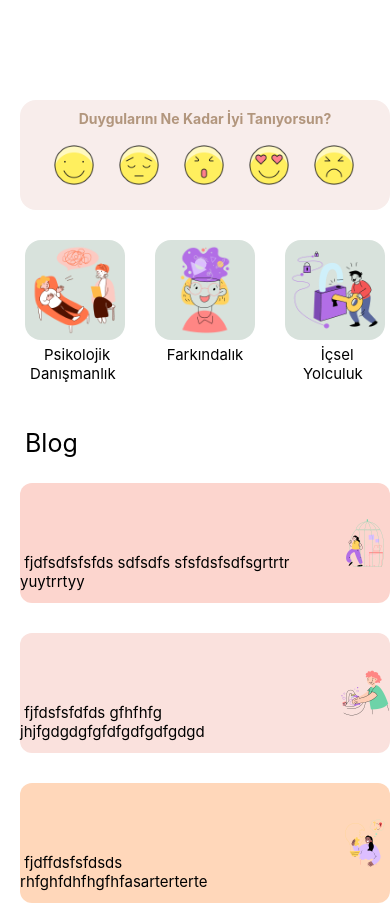
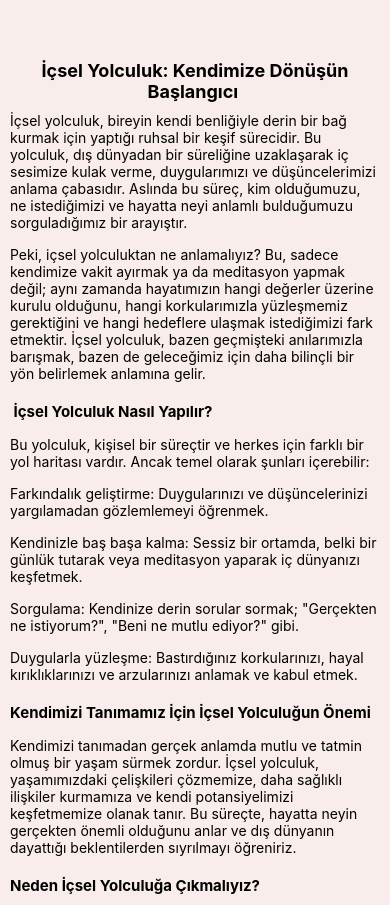
Before and after one commit to goksuayaz/Psychology-App, a React Native app: screen /InnerJScreen in a window 390 px wide. Shown: the top 905 px of the page. Built offline with nearby package versions, Linux system fonts and the light colour scheme.

Commit message:
InnerJScreen Edits

```diff
--- a/App.js
+++ b/App.js
@@ -4,6 +4,7 @@ import MainScreen from './src/screens/MainScreen';
 import EmotionScreen from './src/screens/EmotionScreen';
 import CounselingScreen from './src/screens/CounselingScreen';
 import AwarenessScreen from './src/screens/AwarenessScreen';
+import InnerJScreen from './src/screens/InnerJScreen';
 
 
 
@@ -20,6 +21,7 @@ export default function App() {
         <Stack.Screen options={{ headerShown: false }} name="EmotionScreen" component={EmotionScreen} />
         <Stack.Screen options={{ headerShown: false }} name="CounselingScreen" component={CounselingScreen} />
         <Stack.Screen options={{ headerShown: false }} name="AwarenessScreen" component={AwarenessScreen} />
+        <Stack.Screen options={{ headerShown: false }} name="InnerJScreen" component={InnerJScreen} />
       </Stack.Navigator>
     </NavigationContainer>
 
--- /dev/null
+++ b/src/screens/InnerJScreen.js
@@ -0,0 +1,100 @@
+import { ScrollView, StyleSheet, Text, View } from 'react-native'
+import React from 'react'
+
+const InnerJScreen = () => {
+    return (
+
+        <ScrollView>
+            <View style={styles.container}>
+                <Text style={styles.topHeader}>İçsel Yolculuk: Kendimize Dönüşün Başlangıcı </Text>
+
+                <Text style={styles.textArea}>
+                    İçsel yolculuk, bireyin kendi benliğiyle derin bir bağ kurmak için yaptığı ruhsal bir keşif sürecidir. Bu yolculuk, dış dünyadan bir süreliğine uzaklaşarak iç sesimize kulak verme, duygularımızı ve düşüncelerimizi anlama çabasıdır. Aslında bu süreç, kim olduğumuzu, ne istediğimizi ve hayatta neyi anlamlı bulduğumuzu sorguladığımız bir arayıştır. </Text>
+
+                <Text style={styles.textArea}>
+                    Peki, içsel yolculuktan ne anlamalıyız? Bu, sadece kendimize vakit ayırmak ya da meditasyon yapmak değil; aynı zamanda hayatımızın hangi değerler üzerine kurulu olduğunu, hangi korkularımızla yüzleşmemiz gerektiğini ve hangi hedeflere ulaşmak istediğimizi fark etmektir. İçsel yolculuk, bazen geçmişteki anılarımızla barışmak, bazen de geleceğimiz için daha bilinçli bir yön belirlemek anlamına gelir. </Text>
+
+                <Text style={styles.textHeader}> İçsel Yolculuk Nasıl Yapılır? </Text>
+                <Text style={styles.textArea}>
+                    Bu yolculuk, kişisel bir süreçtir ve herkes için farklı bir yol haritası vardır. Ancak temel olarak şunları içerebilir:</Text>
+                <Text style={styles.textArea}>
+                    Farkındalık geliştirme: Duygularınızı ve düşüncelerinizi yargılamadan gözlemlemeyi öğrenmek.</Text>
+                <Text style={styles.textArea}>
+                    Kendinizle baş başa kalma: Sessiz bir ortamda, belki bir günlük tutarak veya meditasyon yaparak iç dünyanızı keşfetmek.</Text>
+                <Text style={styles.textArea}>
+                    Sorgulama: Kendinize derin sorular sormak; "Gerçekten ne istiyorum?", "Beni ne mutlu ediyor?" gibi. </Text>
+                <Text style={styles.textArea}>
+                    Duygularla yüzleşme: Bastırdığınız korkularınızı, hayal kırıklıklarınızı ve arzularınızı anlamak ve kabul etmek. </Text>
+
+                <Text style={styles.textHeader}>
+                    Kendimizi Tanımamız İçin İçsel Yolculuğun Önemi </Text>
+
+                <Text style={styles.textArea}>
+                    Kendimizi tanımadan gerçek anlamda mutlu ve tatmin olmuş bir yaşam sürmek zordur. İçsel yolculuk, yaşamımızdaki çelişkileri çözmemize, daha sağlıklı ilişkiler kurmamıza ve kendi potansiyelimizi keşfetmemize olanak tanır. Bu süreçte, hayatta neyin gerçekten önemli olduğunu anlar ve dış dünyanın dayattığı beklentilerden sıyrılmayı öğreniriz. </Text>
+
+                <Text style={styles.textHeader}>
+                    Neden İçsel Yolculuğa Çıkmalıyız? </Text>
+
+                <Text style={styles.textArea}>
+                    Çünkü yaşam, yalnızca dış dünyadaki başarılarla değil, iç dünyamızdaki huzurla da ilgilidir. İçsel yolculuk, hayatımızın kontrolünü yeniden ele almamızı sağlar. Bu yolculuğa çıkan kişi, hem kendi zayıflıklarını hem de güçlü yönlerini tanır. Kendi değerlerini ve sınırlarını bilerek daha anlamlı bir hayat sürdürme şansı yakalar. </Text>
+
+                <Text style={styles.textArea}>
+                    Unutmayın, içsel yolculuk bir varış noktası değil, sürekli bir süreçtir. Bu süreçte kendinize şefkatle yaklaşmayı ve acele etmemeyi unutmamalısınız. Her adım, sizi daha iyi bir versiyonunuza yaklaştıracaktır.</Text>
+            </View >
+
+        </ScrollView >
+    )
+}
+
+export default InnerJScreen
+
+const styles = StyleSheet.create({
+
+    container: {
+
+        backgroundColor: "#f8edeb"
+
+    },
+
+    topHeader: {
+
+        textAlign: "center",
+        fontSize: 18,
+        fontWeight: "bold",
+        marginTop: 60,
+        margin: 5,
+
+    },
+
+    textArea: {
+
+        fontSize: 14,
+        marginTop: 5,
+        margin: 10
+
+    },
+
+    textHeader: {
+
+        fontWeight: "bold",
+        fontSize: 15,
+        margin: 10,
+
+
+
+    },
+
+
+    article: {
+
+        fontSize: 14,
+        marginBottom: 2,
+        margin: 10,
+
+
+
+    }
+
+
+
+})
--- a/src/screens/MainScreen.js
+++ b/src/screens/MainScreen.js
@@ -60,9 +60,11 @@ const MainScreen = ({ navigation }) => {
                                 image={require('../../assets/images/inspire.png')} />
                         </TouchableOpacity>
 
-                        <CategoryCards
-                            name="İçsel Yolculuk"
-                            image={require('../../assets/images/injo.png')} />
+                        <TouchableOpacity onPress={() => navigation.navigate("InnerJScreen")}>
+                            <CategoryCards
+                                name="İçsel Yolculuk"
+                                image={require('../../assets/images/injo.png')} />
+                        </TouchableOpacity>
 
                     </View>
                 </View>
```
